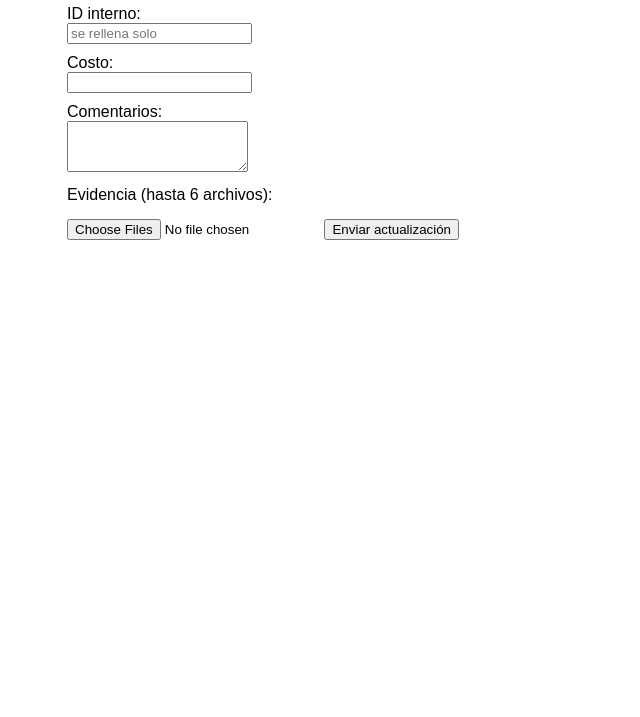
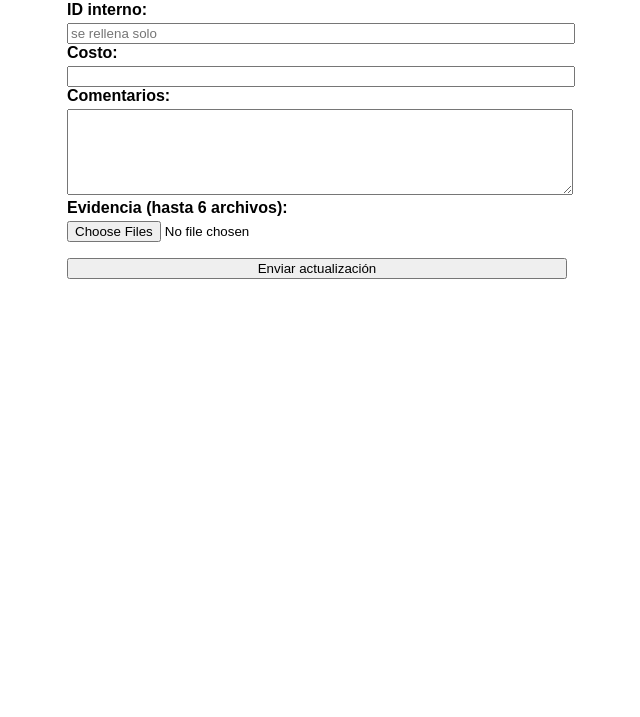
Before and after one commit to lquesada10/maintenance-miniapps, a plain HTML site: page webapps/tech/index.html in a window 1280 px wide. Shown: the part 83-800 px from the top of the page, without its empty margins (323-963 px from the left). Drawn offline with Linux system fonts and the light colour scheme.

Commit message:
feat(tech-app): auto-fill ID interno y mejorar forma de envío

```diff
--- a/webapps/tech/index.html
+++ b/webapps/tech/index.html
@@ -1,11 +1,41 @@
 <!DOCTYPE html>
-<html>
+<html lang="es">
 <head>
   <meta charset="UTF-8" />
-    <meta name="viewport" content="width=device-width, initial-scale=1.0" />
-    <title>Atender Reporte</title>
+  <meta name="viewport" content="width=device-width, initial-scale=1.0"/>
+  <title>🔧 Atender Reporte</title>
+  <style>
+    body { font-family: sans-serif; padding: 1rem; max-width: 500px; margin: auto; }
+    label { font-weight: bold; }
+    input, textarea, select, button { width: 100%; margin-top: 0.25rem; }
+    textarea { min-height: 5rem; }
+    button { margin-top: 1rem; }
+  </style>
+</head>
+<body>
+  <h2>⚙️ Atender Reporte</h2>
+  <form id="form" onsubmit="atenderReporte(event)">
+    <!-- 1) Campo ID (se rellena solo) -->
+    <label for="id">ID interno:</label>
+    <input id="id" name="id" type="text" placeholder="se rellena solo" readonly />
+
+    <!-- 2) Campo Costo -->
+    <label for="costo">Costo:</label>
+    <input id="costo" name="costo" type="number" min="0" step="0.01" required />
+
+    <!-- 3) Comentarios -->
+    <label for="comentarios">Comentarios:</label>
+    <textarea id="comentarios" name="comentarios" required></textarea>
+
+    <!-- 4) Evidencia (hasta 6 archivos) -->
+    <label for="evidencia">Evidencia (hasta 6 archivos):</label>
+    <input id="evidencia" name="evidencia" type="file" multiple />
+
+    <button type="submit">Enviar actualización</button>
+  </form>
+
   <script>
-      // 1) Pre-fill del ID desde la querystring
+    // ----- 1) Pré-fill del ID desde la querystring ----- //
     function prefillID() {
       const params = new URLSearchParams(window.location.search);
       const id = params.get('id');
@@ -17,63 +47,38 @@
     }
     document.addEventListener('DOMContentLoaded', prefillID);
 
-      // 2) Función que envía el formulario a Make + notifica a Telegram
+    // ----- 2) Función para enviar al webhook de Make ----- //
     async function atenderReporte(event) {
       event.preventDefault();
-        const form = new FormData();
-        form.append('id', document.getElementById('id').value);
-        form.append('costo', document.getElementById('costo').value);
-        form.append('comentarios', document.getElementById('comentarios').value);
 
-        // archivos (opcional)
+      // recolectar datos del form
+      const formEl = document.getElementById('form');
+      const formData = new FormData(formEl);
+
+      // limitar archivos a 6
       const files = document.getElementById('evidencia').files;
-        for (let i = 0; i < files.length; i++) {
-          form.append('evidencia', files[i]);
+      if (files.length > 6) {
+        return alert('Máximo 6 archivos.');
       }
+      // (FormData(formEl) ya incluye los archivos, pero si necesitas renombrar:
+      // formData.delete('evidencia');
+      // for (let i = 0; i < files.length; i++) {
+      //   formData.append('evidencia', files[i]);
+      // }
 
       try {
         const res = await fetch('https://hook.us2.make.com/mthoenuwnpf4uwgkca2aofkrdefh7fxs', {
           method: 'POST',
-            body: form
+          body: formData
         });
         if (!res.ok) throw new Error(res.statusText);
         alert('✅ Actualización enviada');
-
-          // 3) Notifica a Telegram WebApp
-          if (window.Telegram && window.Telegram.WebApp) {
-            window.Telegram.WebApp.sendData(
-              JSON.stringify({ id: form.get('id') })
-            );
-          }
-
-          document.getElementById('form').reset();
+        formEl.reset();
       } catch (err) {
         console.error(err);
-          alert('❌ Error al enviar. Mira consola.');
+        alert('❌ Error al enviar. Mira la consola.');
       }
     }
   </script>
-    <style>
-      body { font-family: sans-serif; padding:20px; max-width:500px; margin:auto; }
-      label { display:block; margin-top:10px; }
-    </style>
-  </head>
-  <body>
-    <h2>⚙️ Atender Reporte</h2>
-    <form id="form" onsubmit="atenderReporte(event)">
-      <label>ID interno:</label>
-      <input id="id" type="text" required placeholder="se rellena solo" />
-
-      <label>Costo:</label>
-      <input id="costo" type="number" step="0.01" required />
-
-      <label>Comentarios:</label>
-      <textarea id="comentarios" rows="3" required></textarea>
-
-      <label>Evidencia (hasta 6 archivos):</label>
-      <input id="evidencia" type="file" accept="image/*,application/pdf" multiple />
-
-      <button type="submit" style="margin-top:15px;">Enviar actualización</button>
-    </form>
 </body>
 </html>
```
Lines whose indentation alone changed are shown as unchanged.
